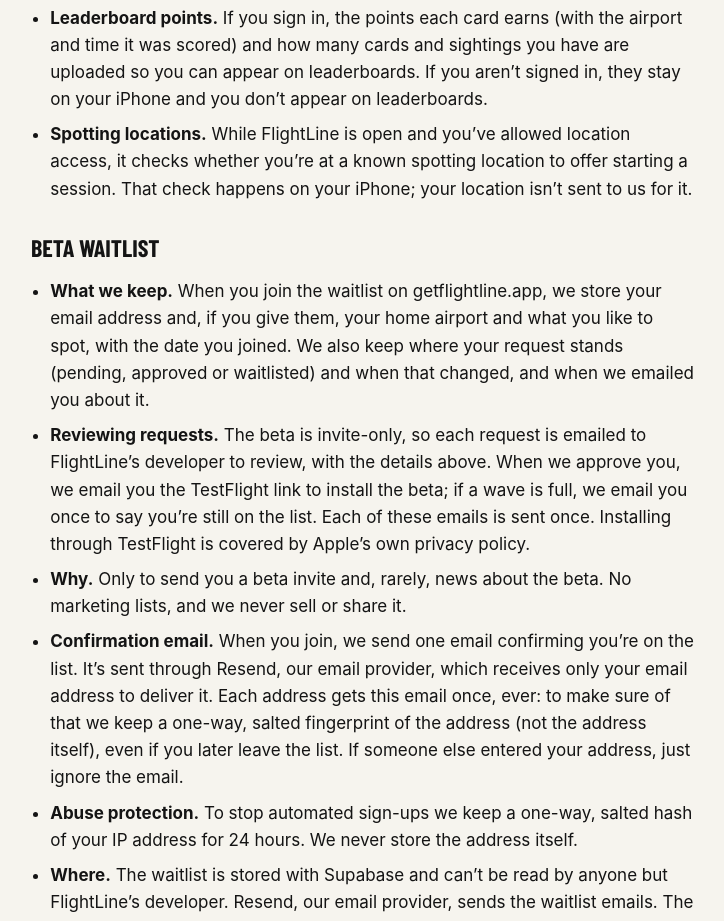
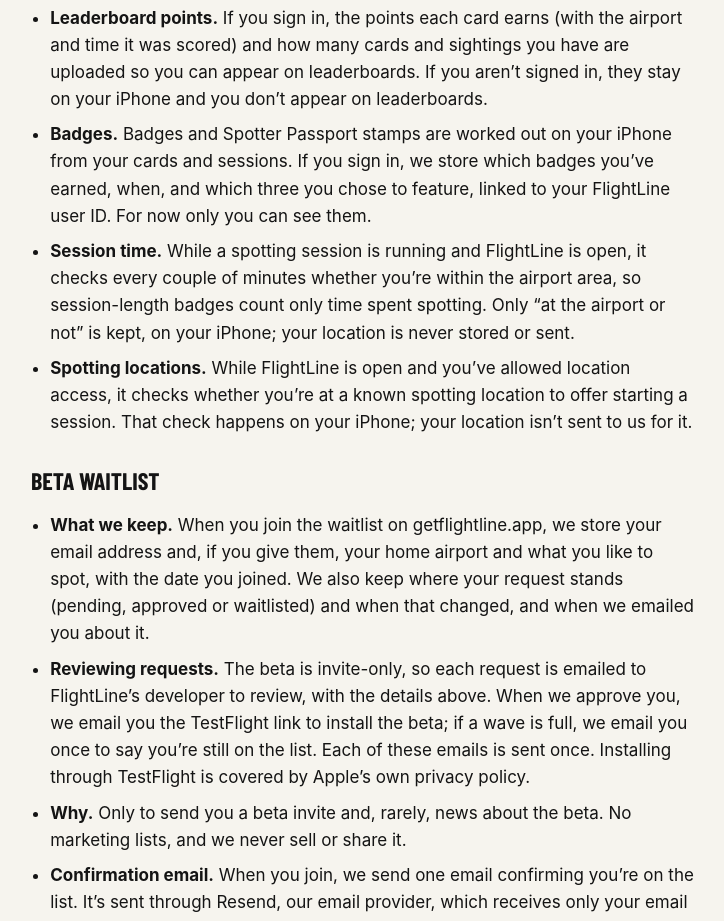
Before and after one commit to jbultena-dev/flightline-site, a plain HTML site: page privacy/index.html in a window 1280 px wide. Shown: the part 3402-4323 px from the top of the page, without its empty margins (277-1001 px from the left). Drawn offline with Linux system fonts and the light colour scheme.

Commit message:
Privacy: badges and on-device session time
Co-Authored-By: Claude Opus 5.5 <noreply@anthropic.com>

```diff
--- a/privacy/index.html
+++ b/privacy/index.html
@@ -79,6 +79,8 @@
       <li><strong>Tester status.</strong> If you sign in during our test period, we record whether you joined in the alpha or beta wave so we can honor any free Pro time we offer testers.</li>
       <li><strong>Usage events.</strong> We record a few named events: opening the app, making a card, starting or ending a spotting session, following a livery and sharing. Each has only your FlightLine user ID, the time and the app version. They never include your location, photos, card details, device model or advertising identifier, and we use no third-party analytics or tracking tools. Only FlightLine&rsquo;s developer can read them.</li>
       <li><strong>Leaderboard points.</strong> If you sign in, the points each card earns (with the airport and time it was scored) and how many cards and sightings you have are uploaded so you can appear on leaderboards. If you aren&rsquo;t signed in, they stay on your iPhone and you don&rsquo;t appear on leaderboards.</li>
+      <li><strong>Badges.</strong> Badges and Spotter Passport stamps are worked out on your iPhone from your cards and sessions. If you sign in, we store which badges you&rsquo;ve earned, when, and which three you chose to feature, linked to your FlightLine user ID. For now only you can see them.</li>
+      <li><strong>Session time.</strong> While a spotting session is running and FlightLine is open, it checks every couple of minutes whether you&rsquo;re within the airport area, so session-length badges count only time spent spotting. Only &ldquo;at the airport or not&rdquo; is kept, on your iPhone; your location is never stored or sent.</li>
       <li><strong>Spotting locations.</strong> While FlightLine is open and you&rsquo;ve allowed location access, it checks whether you&rsquo;re at a known spotting location to offer starting a session. That check happens on your iPhone; your location isn&rsquo;t sent to us for it.</li>
     </ul>
 
```
